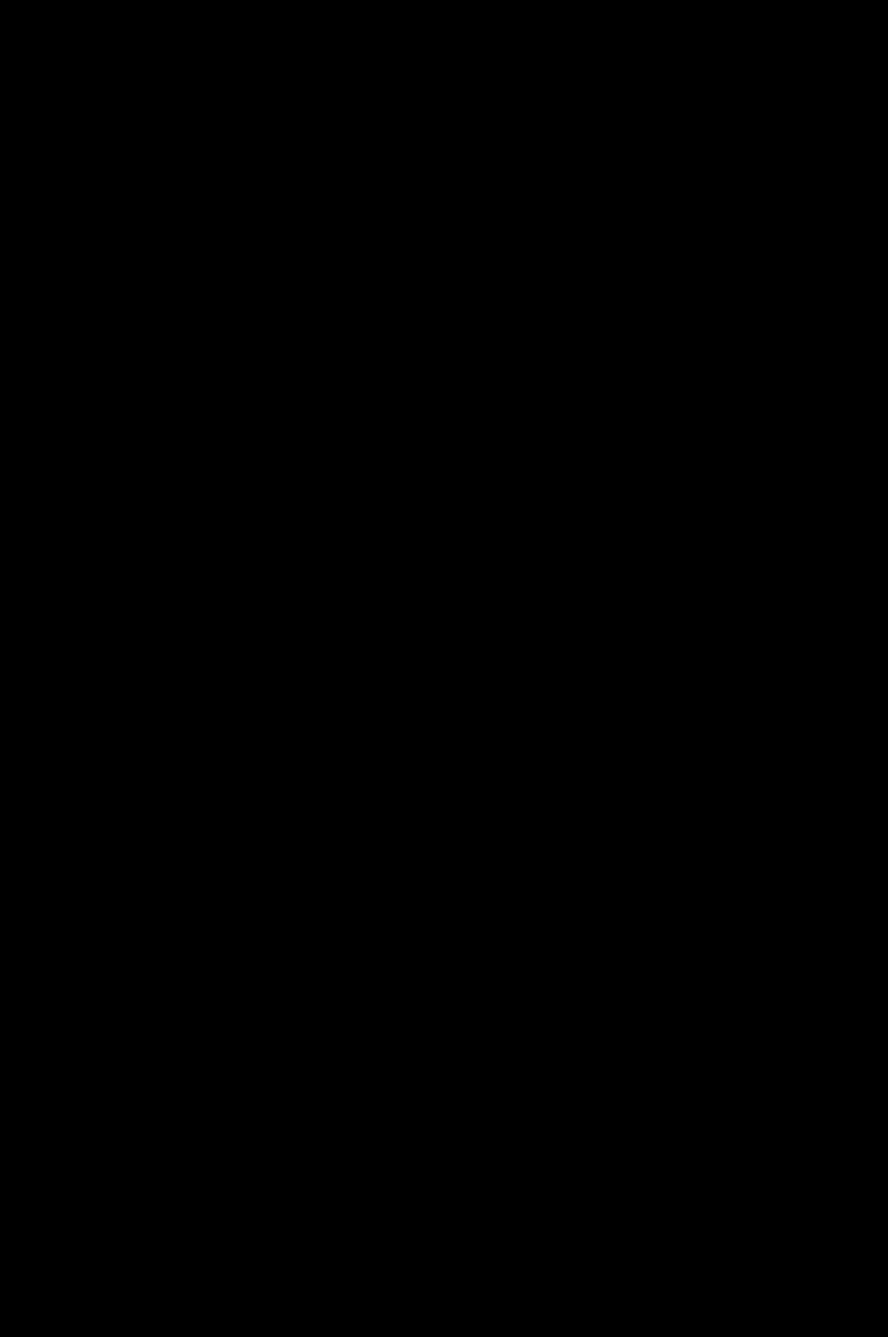
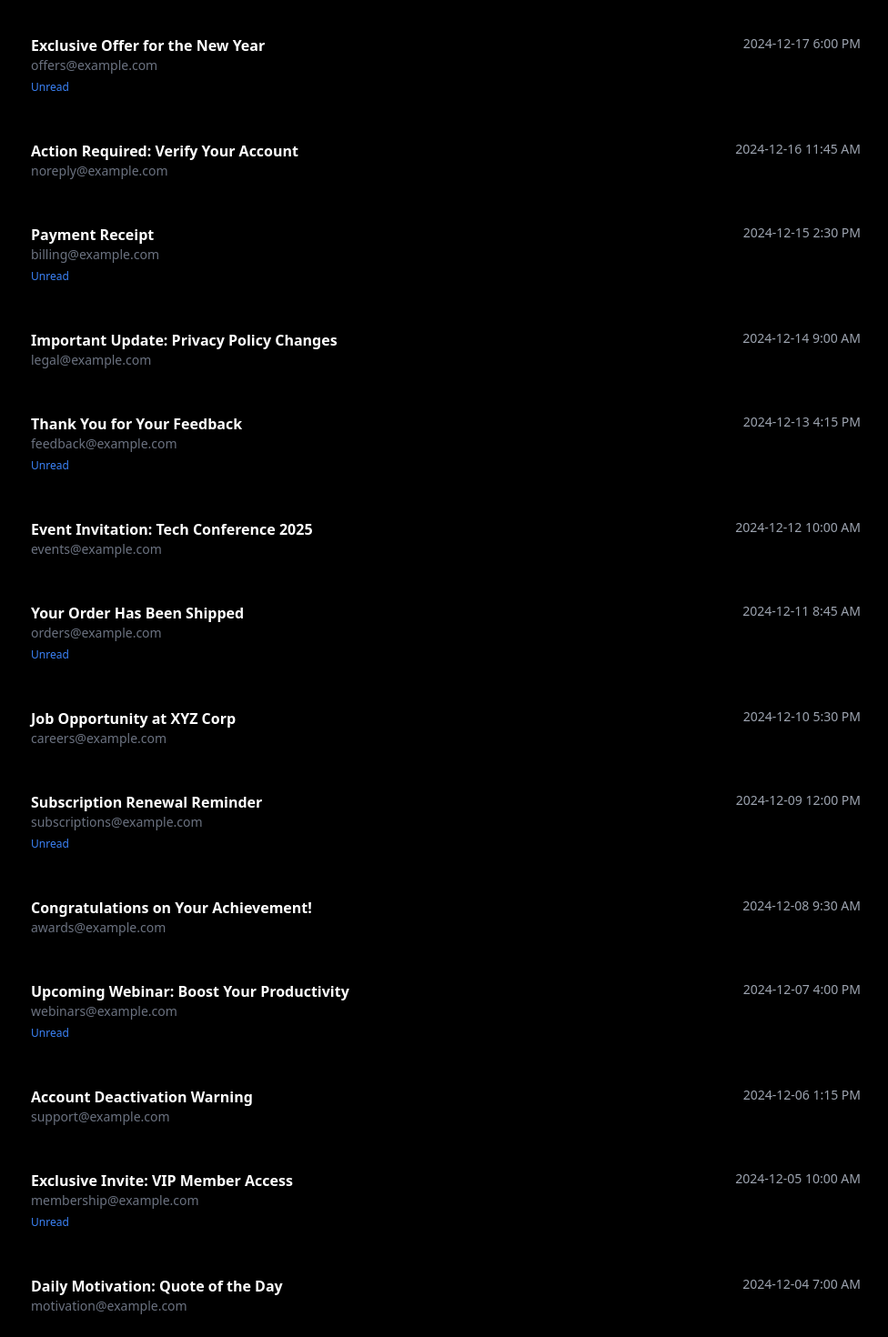
Before and after one commit to FarazAkhter660/Mailing-dashboard, a React (Create React App) app: page /dashboard in a window 1280 px wide. Shown: the part 980-2450 px from the top of the page at 91% size, without its empty margins (278-1254 px from the left). Before the commit the page ends 1026 px from the top, so only its background shows below. Built offline with nearby package versions, Linux system fonts and the light colour scheme.

Commit message:
Added additional mock email data

```diff
--- a/src/pages/Dashboard.jsx
+++ b/src/pages/Dashboard.jsx
@@ -1,4 +1,4 @@
-import React, { useState, useEffect, useCallback } from "react";
+import React, { useState, useCallback } from "react";
 import Sidebar from "../components/Sidebar";
 import MailList from "../components/MailList";
 import { Button } from "../components/ui/button";
@@ -133,6 +133,343 @@ During this time, some services may be unavailable. We apologize for any inconve
 
 Thank you for your understanding.
 Support Team`,
+  },
+  {
+    id: 9,
+    subject: "Exclusive Offer for the New Year",
+    sender: "offers@example.com",
+    timestamp: "2024-12-17 6:00 PM",
+    isUnread: true,
+    content: `Hi there,
+
+Celebrate the new year with our exclusive offer just for you!
+- 50% off on all premium plans
+- Offer valid till: 2024-12-31
+
+Don't miss out!
+
+Best regards,
+Offers Team`,
+  },
+  {
+    id: 10,
+    subject: "Action Required: Verify Your Account",
+    sender: "noreply@example.com",
+    timestamp: "2024-12-16 11:45 AM",
+    isUnread: false,
+    content: `Dear User,
+
+Please verify your email address to activate your account.
+Click the link below to verify:
+[Verify Now](#)
+
+Thank you for choosing our service.
+
+Regards,
+Support Team`,
+  },
+  {
+    id: 11,
+    subject: "Payment Receipt",
+    sender: "billing@example.com",
+    timestamp: "2024-12-15 2:30 PM",
+    isUnread: true,
+    content: `Dear Customer,
+
+We have received your payment for the invoice dated 2024-12-01.
+- Amount Paid: ₹5,000
+- Transaction ID: TX12345ABC
+
+Thank you for your timely payment.
+
+Sincerely,
+Billing Team`,
+  },
+  {
+    id: 12,
+    subject: "Important Update: Privacy Policy Changes",
+    sender: "legal@example.com",
+    timestamp: "2024-12-14 9:00 AM",
+    isUnread: false,
+    content: `Dear User,
+
+We have updated our Privacy Policy to better serve you.
+Please review the updated policy here: [Privacy Policy](#).
+
+These changes will take effect on 2024-12-31.
+
+Regards,
+Legal Team`,
+  },
+  {
+    id: 13,
+    subject: "Thank You for Your Feedback",
+    sender: "feedback@example.com",
+    timestamp: "2024-12-13 4:15 PM",
+    isUnread: true,
+    content: `Hello,
+
+Thank you for taking the time to share your feedback with us.
+We appreciate your input and are working hard to improve your experience.
+
+Have a great day!
+
+Best regards,
+Feedback Team`,
+  },
+  {
+    id: 14,
+    subject: "Event Invitation: Tech Conference 2025",
+    sender: "events@example.com",
+    timestamp: "2024-12-12 10:00 AM",
+    isUnread: false,
+    content: `Dear Attendee,
+
+We are excited to invite you to the Tech Conference 2025!
+- Date: 2025-01-15
+- Location: Grand Arena, City Center
+
+Don't miss this opportunity to connect with industry leaders and innovators.
+
+Register here: [Register Now](#)
+
+See you there,
+Events Team`,
+  },
+  {
+    id: 15,
+    subject: "Your Order Has Been Shipped",
+    sender: "orders@example.com",
+    timestamp: "2024-12-11 8:45 AM",
+    isUnread: true,
+    content: `Dear Customer,
+
+Your order #ORD123456 has been shipped.
+- Estimated Delivery Date: 2024-12-20
+- Tracking ID: TRK987654321
+
+Thank you for shopping with us!
+
+Best,
+Orders Team`,
+  },
+  {
+    id: 16,
+    subject: "Job Opportunity at XYZ Corp",
+    sender: "careers@example.com",
+    timestamp: "2024-12-10 5:30 PM",
+    isUnread: false,
+    content: `Hi,
+
+We came across your profile and think you'd be a great fit for the following position:
+- Role: Software Developer
+- Location: Remote
+
+Apply here: [Job Application](#)
+
+Looking forward to hearing from you!
+
+Best regards,
+XYZ Careers`,
+  },
+  {
+    id: 17,
+    subject: "Subscription Renewal Reminder",
+    sender: "subscriptions@example.com",
+    timestamp: "2024-12-09 12:00 PM",
+    isUnread: true,
+    content: `Dear User,
+
+Your subscription will expire on 2024-12-31.
+Renew now to continue enjoying uninterrupted services.
+
+[Renew Now](#)
+
+Thank you for choosing us.
+
+Sincerely,
+Subscriptions Team`,
+  },
+  {
+    id: 18,
+    subject: "Congratulations on Your Achievement!",
+    sender: "awards@example.com",
+    timestamp: "2024-12-08 9:30 AM",
+    isUnread: false,
+    content: `Dear [Name],
+
+Congratulations on receiving the Excellence Award 2024!
+Your hard work and dedication have been recognized.
+
+Keep up the fantastic work!
+
+Cheers,
+Awards Team`,
+  },
+  {
+    id: 19,
+    subject: "Upcoming Webinar: Boost Your Productivity",
+    sender: "webinars@example.com",
+    timestamp: "2024-12-07 4:00 PM",
+    isUnread: true,
+    content: `Hi,
+
+Join us for an exclusive webinar on boosting productivity:
+- Date: 2024-12-29
+- Time: 3:00 PM
+
+Register now to secure your spot: [Register Here](#)
+
+Best regards,
+Webinars Team`,
+  },
+  {
+    id: 20,
+    subject: "Account Deactivation Warning",
+    sender: "support@example.com",
+    timestamp: "2024-12-06 1:15 PM",
+    isUnread: false,
+    content: `Dear User,
+
+We noticed that your account has been inactive for 90 days.
+To keep your account active, log in before 2024-12-31.
+
+Thank you for staying with us.
+
+Best regards,
+Support Team`,
+  },
+  {
+    id: 21,
+    subject: "Exclusive Invite: VIP Member Access",
+    sender: "membership@example.com",
+    timestamp: "2024-12-05 10:00 AM",
+    isUnread: true,
+    content: `Hello,
+
+You have been selected for exclusive VIP member access!
+Enjoy premium features and special perks.
+
+Activate your VIP status here: [Activate Now](#)
+
+Cheers,
+Membership Team`,
+  },
+  {
+    id: 22,
+    subject: "Daily Motivation: Quote of the Day",
+    sender: "motivation@example.com",
+    timestamp: "2024-12-04 7:00 AM",
+    isUnread: false,
+    content: `Good Morning,
+
+Here's your quote for the day:
+"The only way to do great work is to love what you do." - Steve Jobs
+
+Stay motivated!
+
+Warm regards,
+Motivation Team`,
+  },
+  {
+    id: 23,
+    subject: "Black Friday Sale Ends Soon!",
+    sender: "sales@example.com",
+    timestamp: "2024-12-03 6:45 PM",
+    isUnread: true,
+    content: `Hi there,
+
+Our Black Friday Sale ends tonight!
+- Up to 70% off on select items.
+
+Shop now before it's too late: [Shop Now](#)
+
+Happy Shopping,
+Sales Team`,
+  },
+  {
+    id: 24,
+    subject: "New Features Released!",
+    sender: "updates@example.com",
+    timestamp: "2024-12-02 11:30 AM",
+    isUnread: false,
+    content: `Dear User,
+
+We are thrilled to announce the release of new features:
+- Dark Mode for improved user experience.
+- Advanced Analytics Dashboard.
+
+Update your app to try them out today!
+
+Regards,
+Updates Team`,
+  },
+  {
+    id: 25,
+    subject: "Your Subscription Has Been Renewed",
+    sender: "subscriptions@example.com",
+    timestamp: "2024-12-01 9:00 AM",
+    isUnread: true,
+    content: `Dear Customer,
+
+Your subscription has been successfully renewed.
+- Plan: Premium
+- Renewal Date: 2024-12-01
+- Amount: ₹2,499
+
+Thank you for choosing our service!
+
+Best,
+Subscriptions Team`,
+  },
+  {
+    id: 26,
+    subject: "Invitation to Join Our Beta Program",
+    sender: "beta@example.com",
+    timestamp: "2024-11-30 3:15 PM",
+    isUnread: false,
+    content: `Dear User,
+
+We are excited to invite you to our beta testing program.
+Get early access to new features and provide your valuable feedback.
+
+Join now: [Join Beta Program](#)
+
+Regards,
+Beta Team`,
+  },
+  {
+    id: 27,
+    subject: "Welcome to Our Community!",
+    sender: "welcome@example.com",
+    timestamp: "2024-11-29 5:30 PM",
+    isUnread: true,
+    content: `Hi,
+
+Welcome to our community!
+We are excited to have you on board. Explore and enjoy all the benefits we have to offer.
+
+Get started here: [Explore Now](#)
+
+Warm regards,
+Community Team`,
+  },
+  {
+    id: 28,
+    subject: "Cyber Monday Deals Are Here!",
+    sender: "deals@example.com",
+    timestamp: "2024-11-28 7:00 AM",
+    isUnread: false,
+    content: `Hello,
+
+Don't miss out on our Cyber Monday deals:
+- Discounts up to 80%!
+- Limited-time offers available now.
+
+Shop now: [Shop Deals](#)
+
+Happy Saving,
+Deals Team`,
   },
 ];
 
@@ -295,7 +632,7 @@ const Dashboard = () => {
             <div className="relative mb-6">
               <input
                 type="text"
-                placeholder="Search emails (min 3 letters)..."
+                placeholder="Search emails..."
                 className="w-full px-4 py-2 border border-gray-300 rounded-lg shadow-sm focus:outline-none focus:ring-2 focus:ring-blue-600 text-black"
                 value={searchTerm}
                 onChange={handleSearchInput}
```
